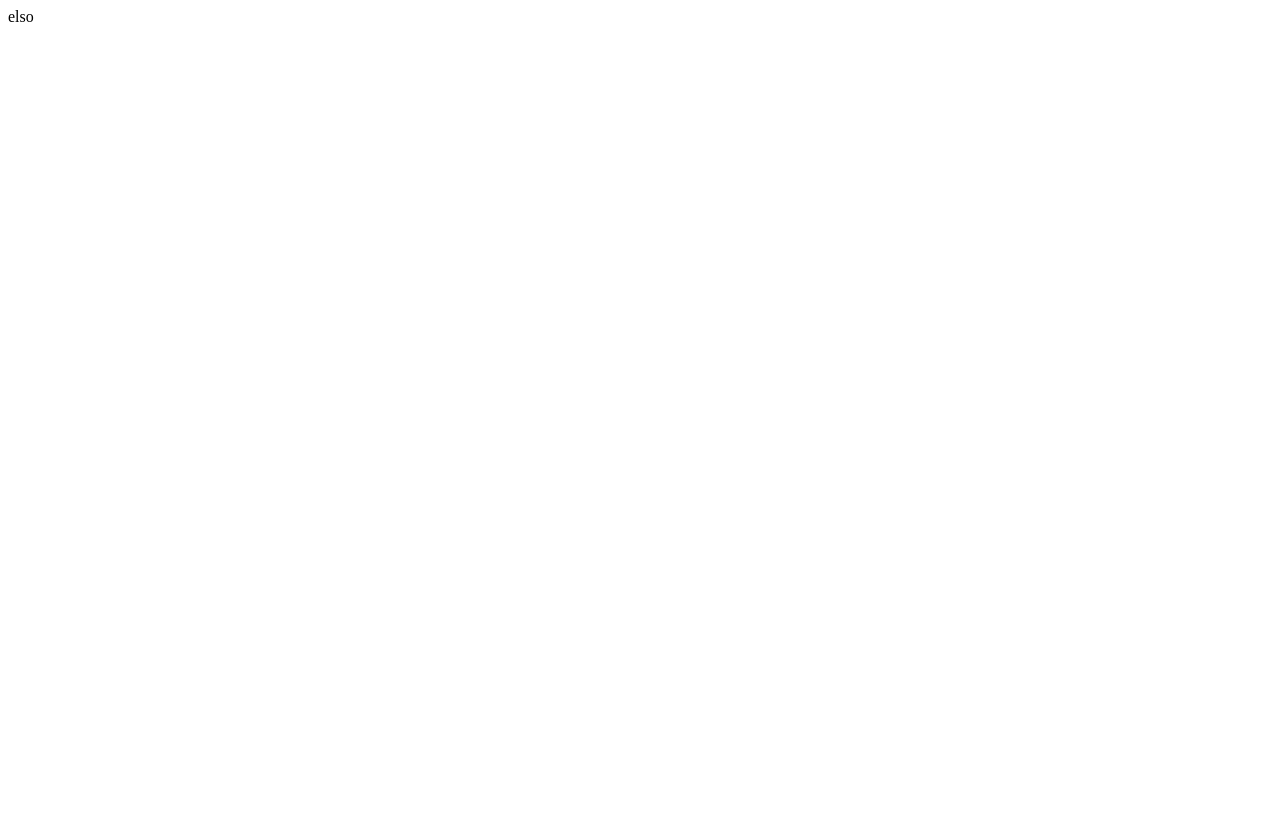
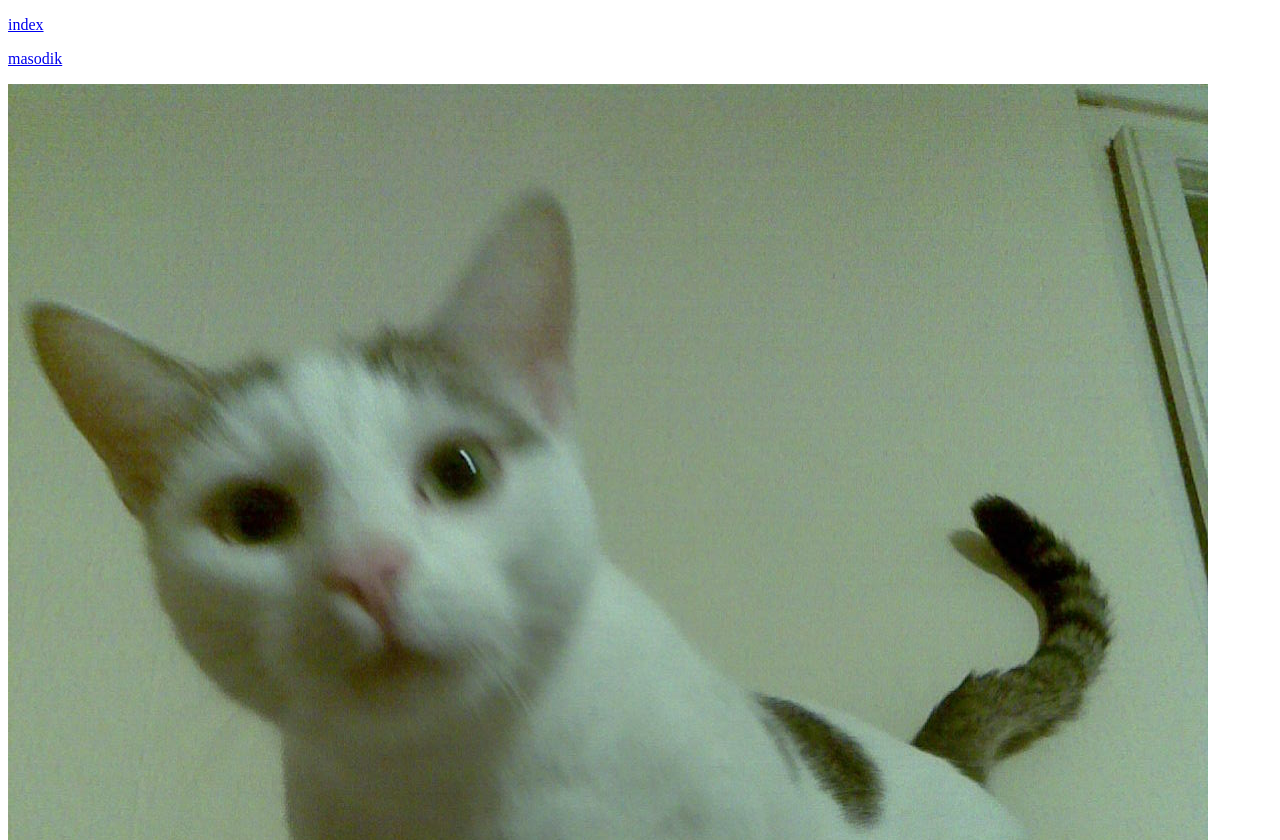
Before and after one commit to stezoltan/stezoltan.github.io, a plain HTML site: page elso.html in a window 1280 px wide. Shown: the top 840 px of the page. Before the commit the page ends 800 px from the top, so only its background shows below. Drawn offline with Linux system fonts and the light colour scheme.

Commit message:
Init page.

```diff
--- a/elso.html
+++ b/elso.html
@@ -1,2 +1,19 @@
-<html>elso</html>
-<a href="index.html"><index class="html"></index></a>
+<!DOCTYPE html>
+<html lang="en">
+
+<head>
+    <meta charset="UTF-8">
+    <meta http-equiv="X-UA-Compatible" content="IE=edge">
+    <meta name="viewport" content="width=device-width, initial-scale=1.0">
+    <title>elso</title>
+</head>
+
+<body>
+    <p><a href="index.html">index</a></p>
+    <p><a href="masodik.html">masodik</a></p>
+    <div><img src="img\Kép011.jpg" alt="Bocika">width="350" height="360"</div>
+
+
+</body>
+
+</html>
```
Also changed, not shown: masodik.html (+15 -0 lines).
